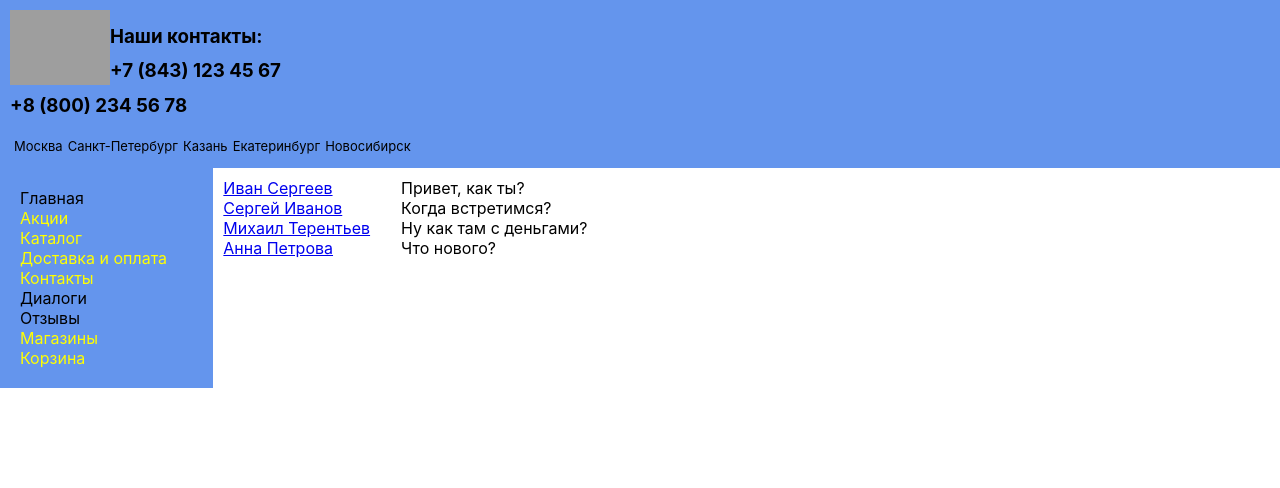
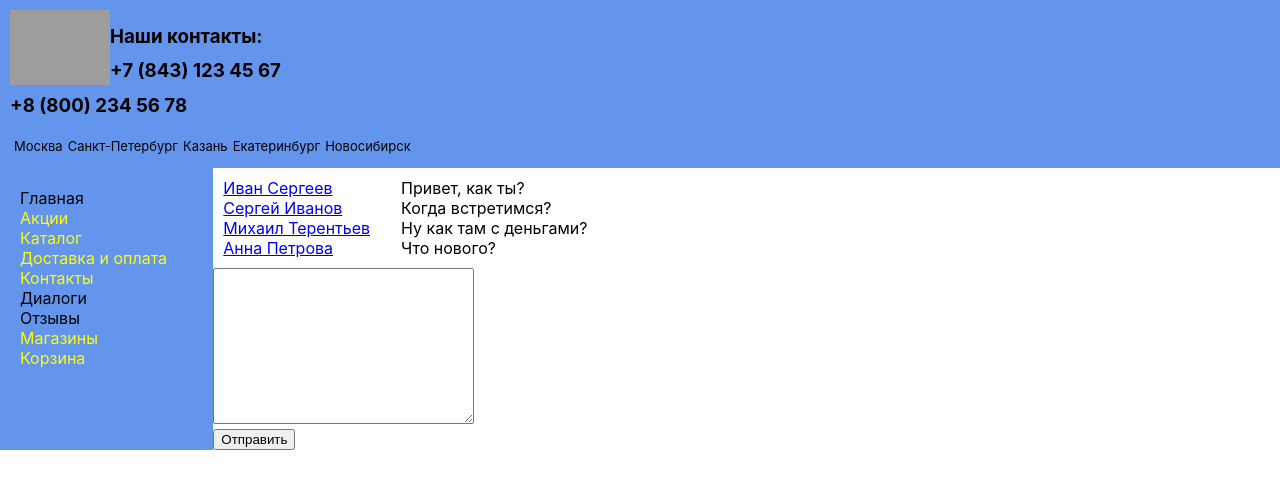
Before and after one commit to beebzo/study, a React (Create React App) app in the folder my-project/: page /Dialogs in a window 1280 px wide. Shown: the top 488 px of the page. Built offline with nearby package versions, Linux system fonts and the light colour scheme; grey boxes are pictures that could not be loaded.

Commit message:
Added onClick alerts and createrefs on a new text

```diff
--- a/my-project/src/components/Dialogs/Dialogs.jsx
+++ b/my-project/src/components/Dialogs/Dialogs.jsx
@@ -37,10 +37,14 @@ let messages = [
 let DialogElements = dialogs.map (d => <DialogItem id={d.id} name={d.name} /> );
 let MessageElements = messages.map (m => <MessageItem message={m.message} /> );
 
-
+let addMessageElement= React.createRef()
+let addMessage= () => {
+    let messageText=addMessageElement.current.value;
+    alert (messageText)
+}
 
 const Dialogs = () => {
-    return (
+    return (<div>
             <div className={classes.dialogs}>
                 <div className={classes.DialogsItems}>
                     {DialogElements}
@@ -49,6 +53,10 @@ const Dialogs = () => {
                      {MessageElements}
                 </div>
             </div>
+            <div className={classes.addMessage}><textarea ref={addMessageElement} name="" id="" cols="30" rows="10"></textarea>
+            </div>
+            <button onClick={addMessage}>Отправить</button>
+        </div>
 
     )
 }
--- a/my-project/src/components/Review/Reviewpage.jsx
+++ b/my-project/src/components/Review/Reviewpage.jsx
@@ -9,7 +9,11 @@ import like from './Components/like.png'
 import dislike from './Components/dislike.png'
 import likecount from "./Components/Like";
 
-
+let newReviewElement = React.createRef()
+let addReview = () => {
+    let text=newReviewElement.current.value;
+    alert(text+'\n'+'Спасибо за отзыв')
+}
 
 const Reviewpage = () => {
     return (
@@ -18,8 +22,8 @@ const Reviewpage = () => {
                 Отзывы
             </div>
                 <div className={classes.NReview}>
-                    <div><textarea name="" id="" cols="30" rows="10"></textarea></div>
-                    <div><button>Написать обзор</button></div>
+                    <div><textarea ref={newReviewElement} name="" id="" cols="30" rows="10"></textarea></div>
+                    <div><button onClick={addReview}>Написать обзор</button></div>
                 </div>
             <div className={classes.review}>
                 <Profilepic picname='userpic' />
```
